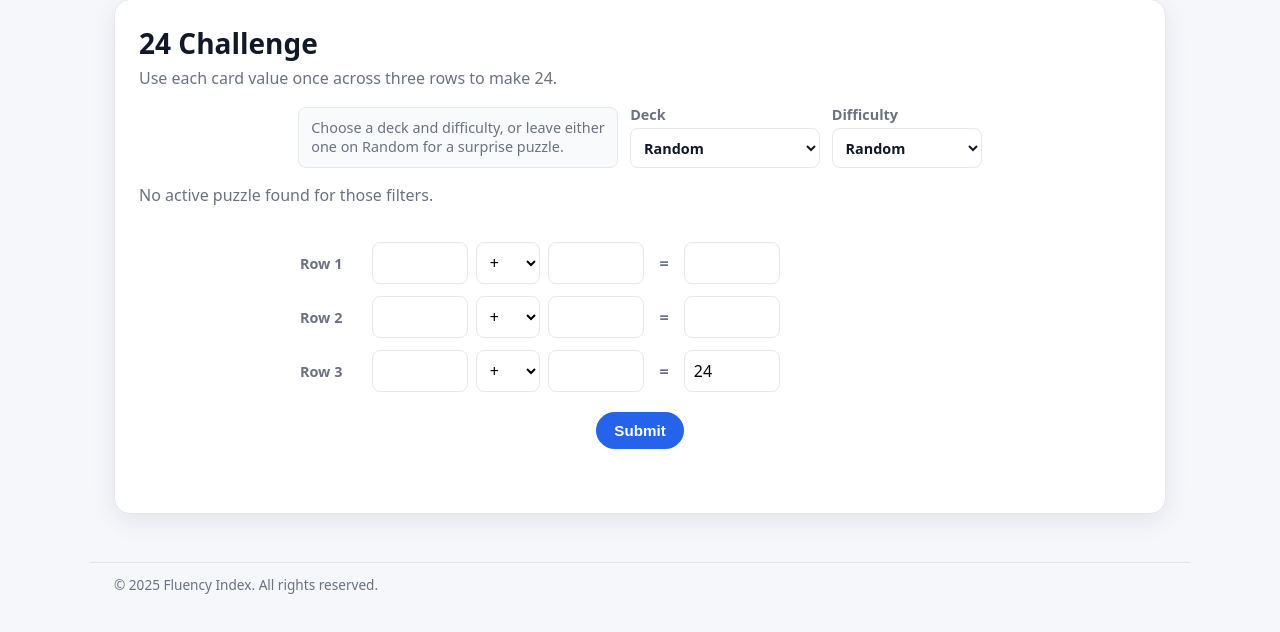
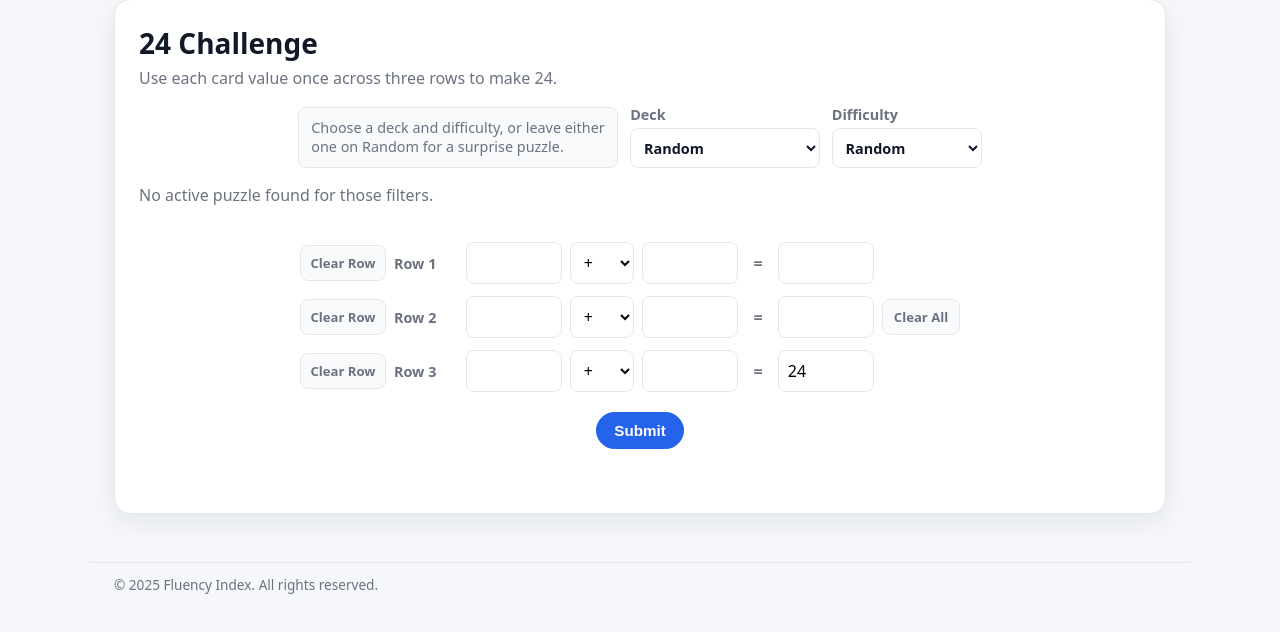
Before and after one commit to jsquales/fluencyindex_site, a FastAPI app: page /24-challenge in a window 1280 px wide. Shown: the part 90-722 px from the top of the page. Run offline with FastAPI, Linux system fonts and the light colour scheme; data that the repository does not hold is empty; some libraries are stand-ins or nearby versions.

Commit message:
Add clear controls to 24 Challenge rows

```diff
--- a/app/static/css/main.css
+++ b/app/static/css/main.css
@@ -442,7 +442,7 @@ body {
 
 .challenge-row {
   display: grid;
-  grid-template-columns: 64px 96px 64px 96px 24px 96px;
+  grid-template-columns: 86px 64px 96px 64px 96px 24px 96px 78px;
   gap: 0.5rem;
   align-items: center;
 }
@@ -462,6 +462,31 @@ body {
   padding: 0.45rem 0.55rem;
   font: inherit;
   background: #ffffff;
+}
+
+.clear-row-button,
+.clear-all-button {
+  min-height: 36px;
+  border: 1px solid var(--border);
+  border-radius: 8px;
+  background: #f8fafc;
+  color: var(--text-muted);
+  cursor: pointer;
+  font: inherit;
+  font-size: 0.82rem;
+  font-weight: 600;
+  padding: 0.35rem 0.45rem;
+}
+
+.clear-row-button:hover,
+.clear-all-button:hover {
+  border-color: #cbd5e1;
+  color: var(--text-main);
+  background: #eef2ff;
+}
+
+.clear-all-spacer {
+  min-width: 1px;
 }
 
 .challenge-row input:focus,
@@ -540,6 +565,12 @@ body {
     grid-template-columns: 1fr 64px 1fr;
   }
 
+  .challenge-row .clear-row-button,
+  .challenge-row .clear-all-button,
+  .challenge-row .clear-all-spacer {
+    grid-column: 1 / -1;
+  }
+
   .challenge-row .row-label,
   .challenge-row .equals-sign {
     grid-column: 1 / -1;
--- a/app/templates/game24_challenge.html
+++ b/app/templates/game24_challenge.html
@@ -42,6 +42,7 @@
     <form id="challenge-form" class="challenge-form" autocomplete="off">
       {% for row_number in [1, 2, 3] %}
       <div class="challenge-row">
+        <button type="button" class="clear-row-button" data-row="{{ row_number }}">Clear Row</button>
         <span class="row-label">Row {{ row_number }}</span>
         <input id="left-{{ row_number }}" name="left-{{ row_number }}" type="text" inputmode="decimal" autocomplete="off" autocapitalize="off" spellcheck="false" aria-label="Row {{ row_number }} left input">
         <select id="op-{{ row_number }}" name="op-{{ row_number }}" aria-label="Row {{ row_number }} operator">
@@ -53,6 +54,11 @@
         <input id="right-{{ row_number }}" name="right-{{ row_number }}" type="text" inputmode="decimal" autocomplete="off" autocapitalize="off" spellcheck="false" aria-label="Row {{ row_number }} right input">
         <span class="equals-sign">=</span>
         <input id="result-{{ row_number }}" name="result-{{ row_number }}" type="text" inputmode="decimal" autocomplete="off" autocapitalize="off" spellcheck="false" aria-label="Row {{ row_number }} result input" {% if row_number == 3 %}value="24"{% endif %}>
+        {% if row_number == 2 %}
+        <button type="button" id="clear-all-button" class="clear-all-button">Clear All</button>
+        {% else %}
+        <span class="clear-all-spacer"></span>
+        {% endif %}
       </div>
       {% endfor %}
 
@@ -77,6 +83,7 @@
   const nextPuzzleActions = document.getElementById("next-puzzle-actions");
   const deckFilter = document.getElementById("deck-filter");
   const difficultyFilter = document.getElementById("difficulty-filter");
+  const clearAllButton = document.getElementById("clear-all-button");
 
   let currentPuzzle = null;
   let startedAt = null;
@@ -146,12 +153,16 @@
     };
   }
 
+  function clearRow(rowNumber) {
+    document.getElementById(`left-${rowNumber}`).value = "";
+    document.getElementById(`op-${rowNumber}`).value = "+";
+    document.getElementById(`right-${rowNumber}`).value = "";
+    document.getElementById(`result-${rowNumber}`).value = rowNumber === 3 ? "24" : "";
+  }
+
   function resetRows() {
     for (const rowNumber of [1, 2, 3]) {
-      document.getElementById(`left-${rowNumber}`).value = "";
-      document.getElementById(`op-${rowNumber}`).value = "+";
-      document.getElementById(`right-${rowNumber}`).value = "";
-      document.getElementById(`result-${rowNumber}`).value = rowNumber === 3 ? "24" : "";
+      clearRow(rowNumber);
     }
   }
 
@@ -221,6 +232,10 @@
   newPuzzleButton.addEventListener("click", loadPuzzle);
   deckFilter.addEventListener("change", loadPuzzle);
   difficultyFilter.addEventListener("change", loadPuzzle);
+  clearAllButton.addEventListener("click", resetRows);
+  document.querySelectorAll(".clear-row-button").forEach((button) => {
+    button.addEventListener("click", () => clearRow(Number(button.dataset.row)));
+  });
 
   loadPuzzle();
 </script>
```
